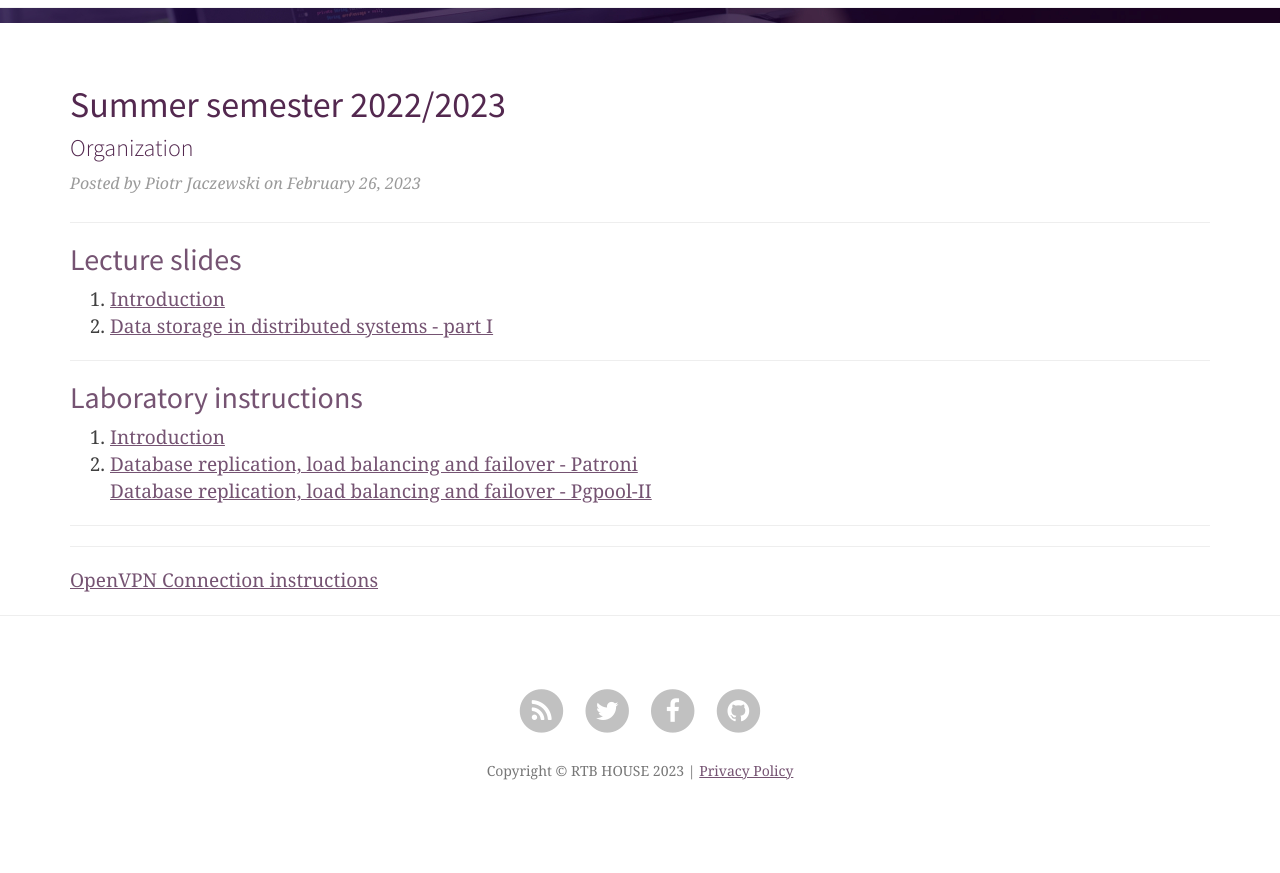
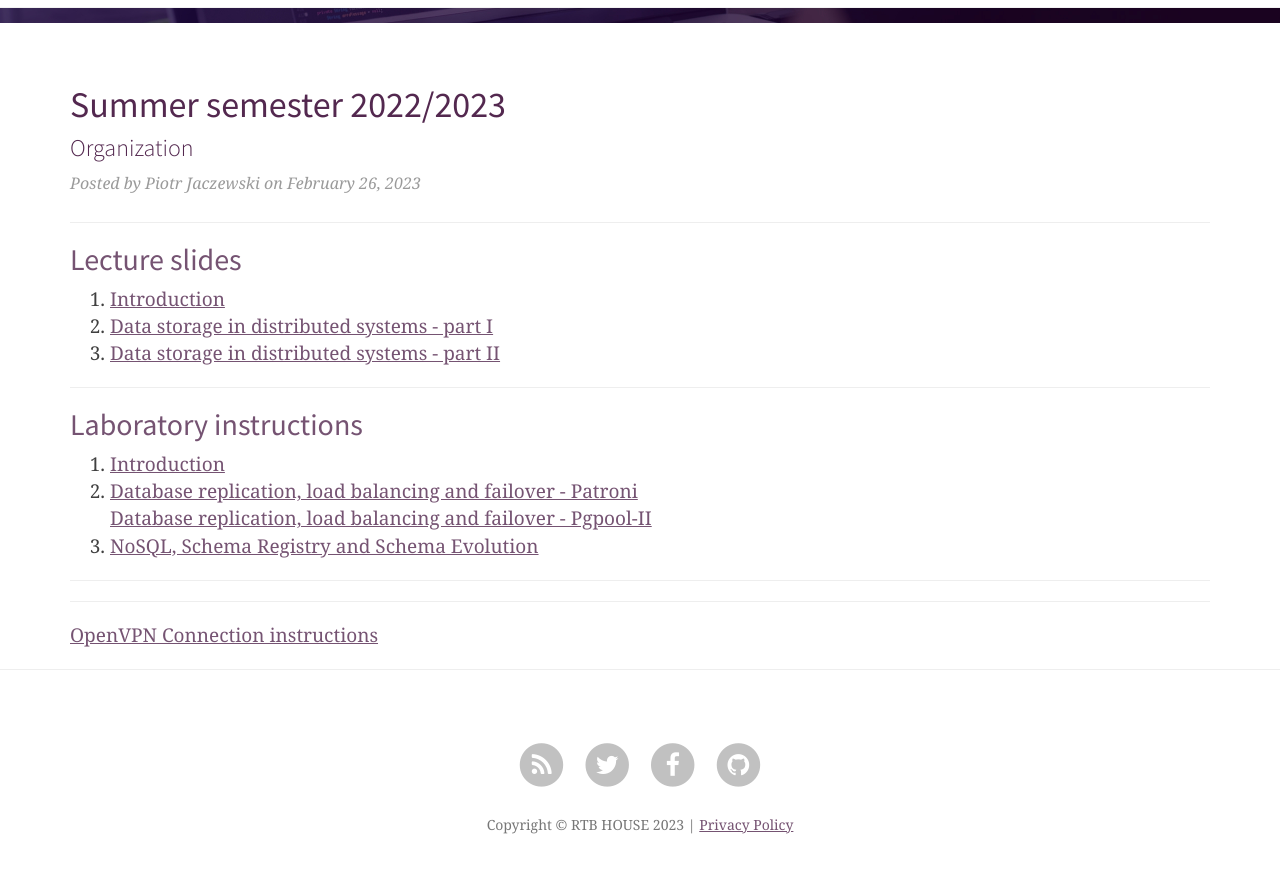
Before and after one commit to RTBHOUSE/mimuw-blog2023L, a Jekyll site: the page built from index.html, in a window 1280 px wide and 900 px high, scrolled down 579 px. Shown: the top 873 px of the window. Built offline with Jekyll 4.4.1, drawn with Linux system fonts in a browser that asks for light colours; nearby versions of some CDN libraries; the list of posts is cut into pages by our own code; before the commit the page ends 1425 px from its top, so only the background shows below that.

Commit message:
Data storage in distributed systems - part II

```diff
--- a/index.html
+++ b/index.html
@@ -34,6 +34,9 @@
 		<li>
 			<a href="/slides/2.pdf">Data storage in distributed systems - part I</a>
 		</li>
+		<li>
+			<a href="/slides/3.pdf">Data storage in distributed systems - part II</a>
+		</li>
 
 	</ol>
 </div>
@@ -51,6 +54,9 @@
 		<li>
 			<a href="https://github.com/RTBHOUSE/mimuw-lab2023L/tree/master/lab02">Database replication, load balancing and failover - Patroni</a><br/>
 			<a href="https://github.com/RTBHOUSE/mimuw-lab2022Z/tree/main/lab02/pgpool/">Database replication, load balancing and failover - Pgpool-II</a><br/>
+		</li>
+		<li>
+			<a href="https://github.com/RTBHOUSE/mimuw-lab2023L/tree/master/lab03">NoSQL, Schema Registry and Schema Evolution</a>
 		</li>
 
 	</ol>
```
Also changed, not shown: 1 other file.
